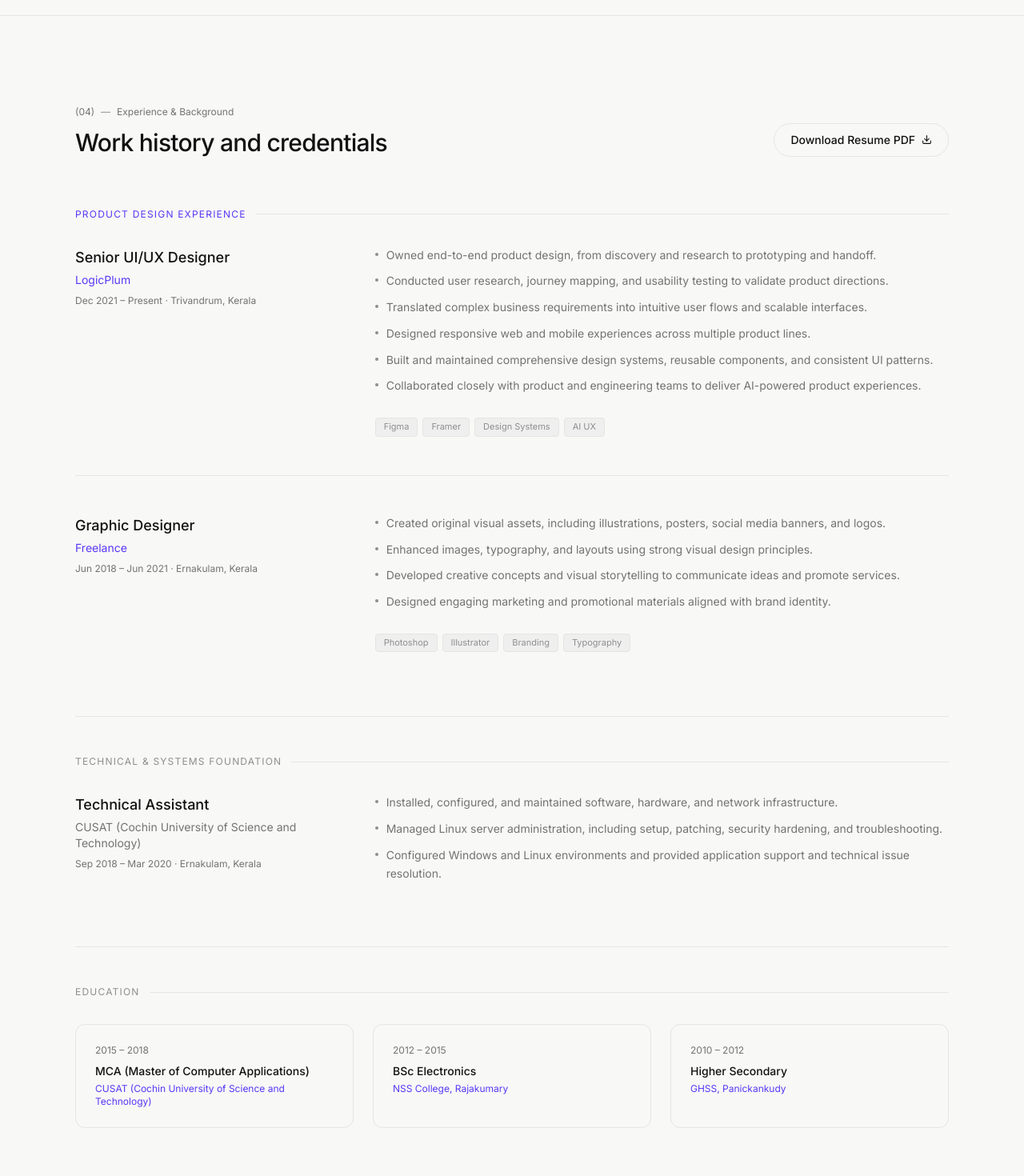
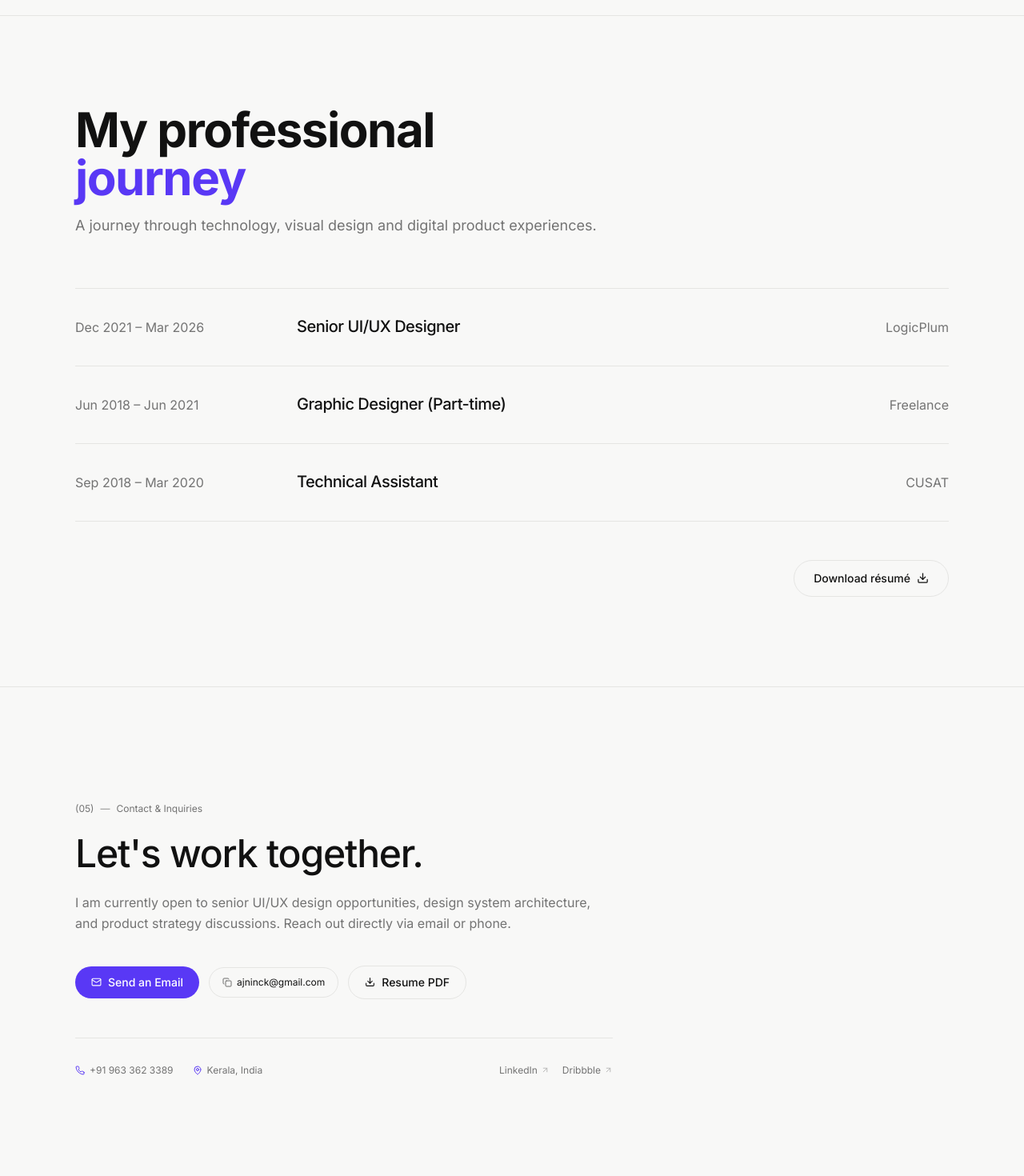
Before and after one commit to ajnoblejose/Noble-Jose-Designer-Portfolio, a React (Vite) app: page / in a window 1280 px wide. Shown: the part 4100-5570 px from the top of the page at 80% size. Built offline with nearby package versions, Linux system fonts and the light colour scheme.

Commit message:
Refine professional experience and update resume PDF

```diff
--- a/src/components/sections/Experience.jsx
+++ b/src/components/sections/Experience.jsx
@@ -1,161 +1,65 @@
-import { designExperience, technicalExperience, education } from '../../data/portfolio';
 import { Download } from 'lucide-react';
-import Button from '../ui/Button';
+import ScrollReveal, { ScrollRevealItem } from '../ui/ScrollReveal';
+import { professionalJourney } from '../../data/portfolio';
 
 export default function Experience() {
   return (
     <section id="experience" className="py-20 sm:py-28 px-6 border-t border-[var(--border)]">
       <div className="editorial-container">
-        {/* Section Header */}
-        <div className="flex flex-col sm:flex-row sm:items-end justify-between gap-4 mb-16">
-          <div>
-            <div className="flex items-center gap-2 text-xs font-mono text-[var(--text-muted)] mb-3">
-              <span>(04)</span>
-              <span className="text-[var(--text-subtle)]">—</span>
-              <span>Experience & Background</span>
-            </div>
-            <h2 className="text-2xl sm:text-3xl font-medium tracking-tight text-[var(--text-primary)]">
-              Work history and credentials
-            </h2>
-          </div>
+        {/* Section Header: Matching typography with previous sections */}
+        <ScrollReveal className="max-w-2xl mb-12 sm:mb-16">
+          <h2 className="text-4xl sm:text-5xl lg:text-6xl font-bold tracking-tight text-[var(--text-primary)] leading-tight">
+            My professional{' '}
+            <span className="text-[#5938F5] dark:text-[#785AFF]">journey</span>
+          </h2>
+          <p className="mt-4 text-base sm:text-lg text-[var(--text-muted)] font-normal leading-relaxed">
+            {professionalJourney.description}
+          </p>
+        </ScrollReveal>
 
-          <Button
-            variant="secondary"
-            size="md"
+        {/* Experience List: Clean 3-column rows (25% / 50% / 25%) separated by subtle 1px dividers */}
+        <ScrollReveal container stagger={0.1} className="border-t border-[var(--border)]">
+          {professionalJourney.experiences.map((exp) => (
+            <ScrollRevealItem
+              key={exp.id}
+              className="border-b border-[var(--border)]"
+            >
+              <div
+                className="group relative min-h-[96px] py-6 sm:py-0 px-4 -mx-4 sm:px-6 sm:-mx-6 rounded-2xl flex flex-col sm:grid sm:grid-cols-12 sm:items-center gap-2 sm:gap-4 transition-all duration-300 [transition-timing-function:cubic-bezier(0.22,1,0.36,1)] hover:bg-[#F3EFFF]/60 dark:hover:bg-[#1C1838]/60 cursor-default"
+              >
+                {/* 1. Employment Period: 25% (col-span-3) */}
+                <div className="sm:col-span-3 text-sm sm:text-base text-[var(--text-muted)] font-normal">
+                  {exp.period}
+                </div>
+
+                {/* 2. Designation: 50% (col-span-6) — Moves 4px right and turns violet on hover */}
+                <div className="sm:col-span-6">
+                  <span className="inline-block text-lg sm:text-xl font-medium tracking-tight text-[var(--text-primary)] transition-all duration-300 [transition-timing-function:cubic-bezier(0.22,1,0.36,1)] group-hover:text-[#5938F5] dark:group-hover:text-[#785AFF] group-hover:translate-x-1 motion-reduce:group-hover:translate-x-0">
+                    {exp.role}
+                  </span>
+                </div>
+
+                {/* 3. Company: 25% (col-span-3) — Right-aligned on desktop */}
+                <div className="sm:col-span-3 sm:text-right text-sm sm:text-base text-[var(--text-muted)] font-normal">
+                  {exp.company}
+                </div>
+              </div>
+            </ScrollRevealItem>
+          ))}
+        </ScrollReveal>
+
+        {/* Résumé Download: Outlined pill-shaped button aligned to the right below the list */}
+        <ScrollReveal className="mt-10 sm:mt-12 flex justify-end">
+          <a
             href="/resume.pdf"
             download="Noble_Jose_Resume.pdf"
+            className="inline-flex items-center gap-2 px-6 py-3 rounded-full border border-[var(--border)] hover:border-[var(--accent)] text-sm font-medium text-[var(--text-primary)] hover:text-[var(--accent)] transition-all duration-200 group focus:outline-none focus-visible:ring-2 focus-visible:ring-[var(--accent)] shadow-xs"
+            aria-label="Download Noble Jose's résumé PDF"
           >
-            <span>Download Resume PDF</span>
-            <Download size={13} />
-          </Button>
-        </div>
-
-        {/* Part 1: Product Design Experience */}
-        <div className="mb-20">
-          <div className="flex items-center gap-3 text-xs font-mono uppercase tracking-widest text-[var(--accent)] mb-8">
-            <span>Product Design Experience</span>
-            <span className="h-px flex-1 bg-[var(--border)]" />
-          </div>
-
-          <div className="space-y-12">
-            {designExperience.map((job) => (
-              <div
-                key={job.id}
-                className="grid grid-cols-1 md:grid-cols-12 gap-4 md:gap-8 pb-12 border-b border-[var(--border)] last:border-b-0 last:pb-0"
-              >
-                {/* Meta column (4 cols) */}
-                <div className="md:col-span-4 space-y-1">
-                  <h3 className="text-lg font-medium text-[var(--text-primary)]">
-                    {job.role}
-                  </h3>
-                  <div className="text-sm font-mono text-[var(--accent)]">
-                    {job.company}
-                  </div>
-                  <div className="text-xs font-mono text-[var(--text-muted)] pt-1">
-                    {job.period} · {job.location}
-                  </div>
-                </div>
-
-                {/* Bullets column (8 cols) */}
-                <div className="md:col-span-8 space-y-3">
-                  <ul className="space-y-2.5">
-                    {job.bullets.map((bullet) => (
-                      <li
-                        key={bullet}
-                        className="text-sm text-[var(--text-muted)] leading-relaxed flex items-start gap-2.5"
-                      >
-                        <span className="w-1 h-1 rounded-full bg-[var(--text-subtle)] mt-2 flex-shrink-0" />
-                        <span>{bullet}</span>
-                      </li>
-                    ))}
-                  </ul>
-
-                  {/* Skills tags */}
-                  <div className="flex flex-wrap gap-1.5 pt-4">
-                    {job.tools.map((t) => (
-                      <span
-                        key={t}
-                        className="text-[11px] font-mono px-2.5 py-0.5 rounded border border-[var(--border)] text-[var(--text-subtle)] bg-[var(--bg-secondary)]"
-                      >
-                        {t}
-                      </span>
-                    ))}
-                  </div>
-                </div>
-              </div>
-            ))}
-          </div>
-        </div>
-
-        {/* Part 2: Technical & Engineering Foundation */}
-        <div className="mb-20 pt-12 border-t border-[var(--border)]">
-          <div className="flex items-center gap-3 text-xs font-mono uppercase tracking-widest text-[var(--text-subtle)] mb-8">
-            <span>Technical & Systems Foundation</span>
-            <span className="h-px flex-1 bg-[var(--border)]" />
-          </div>
-
-          <div className="space-y-12">
-            {technicalExperience.map((job) => (
-              <div
-                key={job.id}
-                className="grid grid-cols-1 md:grid-cols-12 gap-4 md:gap-8"
-              >
-                <div className="md:col-span-4 space-y-1">
-                  <h3 className="text-lg font-medium text-[var(--text-primary)]">
-                    {job.role}
-                  </h3>
-                  <div className="text-sm font-mono text-[var(--text-muted)]">
-                    {job.company}
-                  </div>
-                  <div className="text-xs font-mono text-[var(--text-muted)] pt-1">
-                    {job.period} · {job.location}
-                  </div>
-                </div>
-
-                <div className="md:col-span-8 space-y-3">
-                  <ul className="space-y-2.5">
-                    {job.bullets.map((bullet) => (
-                      <li
-                        key={bullet}
-                        className="text-sm text-[var(--text-muted)] leading-relaxed flex items-start gap-2.5"
-                      >
-                        <span className="w-1 h-1 rounded-full bg-[var(--text-subtle)] mt-2 flex-shrink-0" />
-                        <span>{bullet}</span>
-                      </li>
-                    ))}
-                  </ul>
-                </div>
-              </div>
-            ))}
-          </div>
-        </div>
-
-        {/* Part 3: Education */}
-        <div className="pt-12 border-t border-[var(--border)]">
-          <div className="flex items-center gap-3 text-xs font-mono uppercase tracking-widest text-[var(--text-subtle)] mb-8">
-            <span>Education</span>
-            <span className="h-px flex-1 bg-[var(--border)]" />
-          </div>
-
-          <div className="grid grid-cols-1 sm:grid-cols-3 gap-6">
-            {education.map((edu) => (
-              <div
-                key={edu.degree}
-                className="p-6 rounded-xl border border-[var(--border)] bg-[var(--bg-secondary)]/40"
-              >
-                <div className="text-xs font-mono text-[var(--text-muted)] mb-2">
-                  {edu.period}
-                </div>
-                <h4 className="text-sm font-medium text-[var(--text-primary)] mb-1">
-                  {edu.degree}
-                </h4>
-                <div className="text-xs font-mono text-[var(--accent)]">
-                  {edu.institution}
-                </div>
-              </div>
-            ))}
-          </div>
-        </div>
+            <span>Download résumé</span>
+            <Download size={15} className="transition-transform group-hover:translate-y-0.5" />
+          </a>
+        </ScrollReveal>
       </div>
     </section>
   );
--- a/src/data/portfolio.js
+++ b/src/data/portfolio.js
@@ -85,6 +85,35 @@ export const whatIDo = {
   ],
 };
 
+export const professionalJourney = {
+  heading: "My professional journey",
+  description:
+    "A journey through technology, visual design and digital product experiences.",
+  experiences: [
+    {
+      id: "logicplum",
+      period: "Dec 2021 – Mar 2026",
+      role: "Senior UI/UX Designer",
+      company: "LogicPlum",
+      location: "Trivandrum, Kerala",
+    },
+    {
+      id: "freelance",
+      period: "Jun 2018 – Jun 2021",
+      role: "Graphic Designer (Part-time)",
+      company: "Freelance",
+      location: "Ernakulam, Kerala",
+    },
+    {
+      id: "cusat",
+      period: "Sep 2018 – Mar 2020",
+      role: "Technical Assistant",
+      company: "CUSAT",
+      location: "Ernakulam, Kerala",
+    },
+  ],
+};
+
 export const skills = {
   "Product Design": [
     "UX Strategy",
@@ -123,9 +152,9 @@ export const skills = {
     "Photoshop",
     "Illustrator",
     "Claude",
-    "Cursor",
     "Miro",
-    "Lovable",
+    "Antigravity",
+    "Vercel",
   ],
 };
 
```
Also changed, not shown: 1 other file (tests, documents, lock files or other folders).
